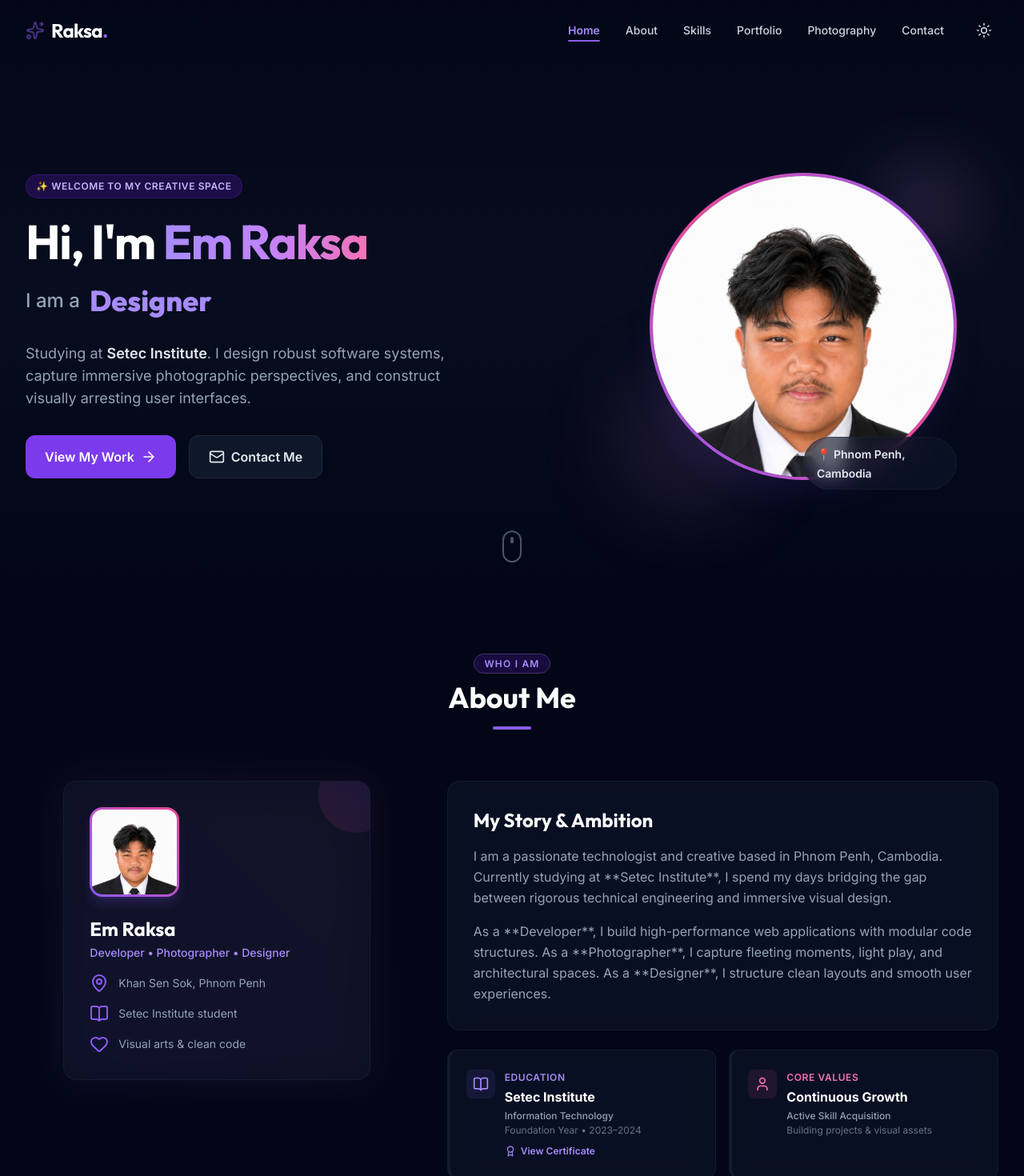
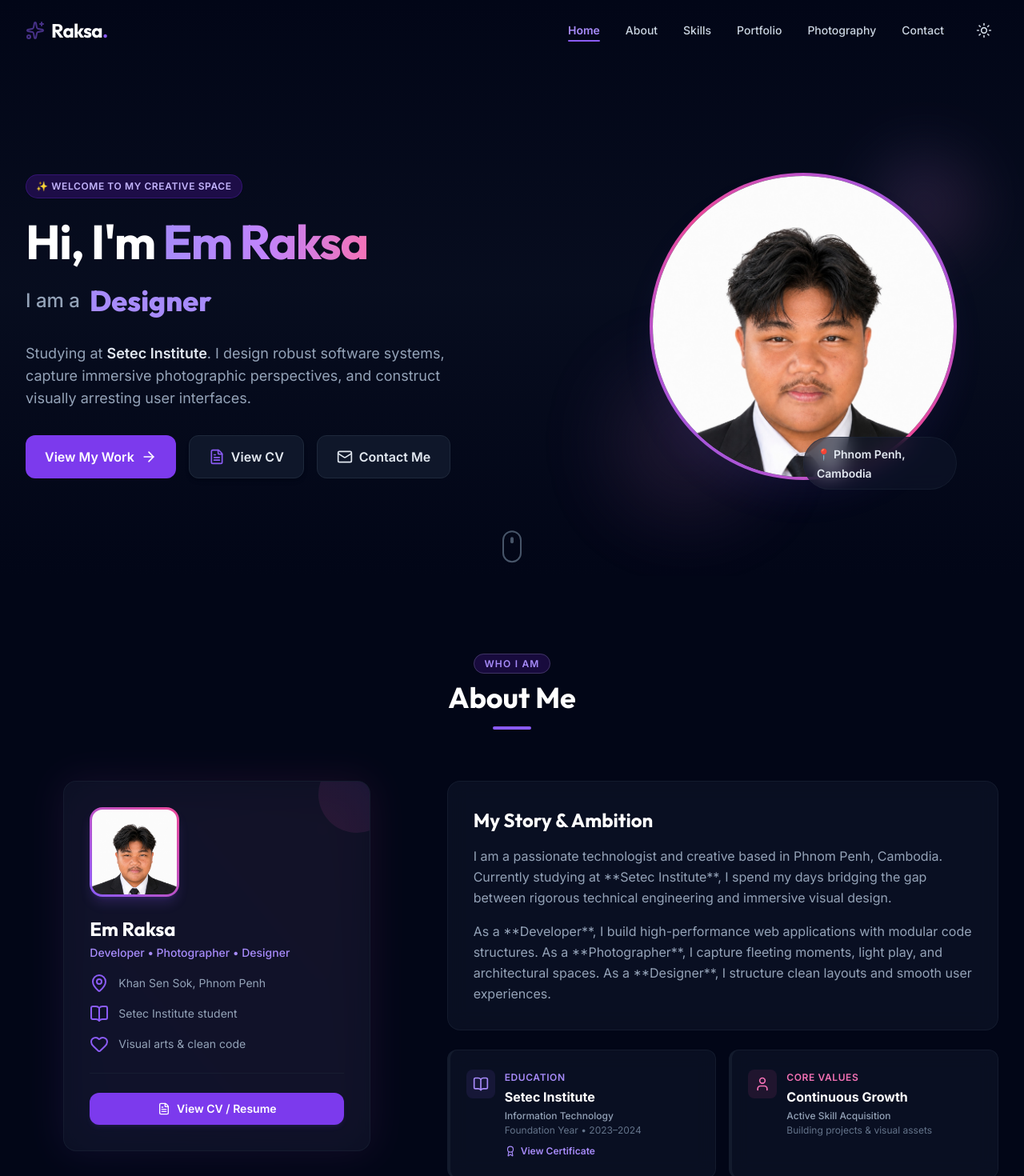
Before and after one commit to raksa99/My-Portfolio-EM-RAKSA, a React (Vite) app: page / in a window 1280 px wide. Shown: the top 1470 px of the page at 80% size. Built offline with nearby package versions, Linux system fonts and the light colour scheme.

Commit message:
feat: add CV viewer and download capability

```diff
--- a/src/components/About.tsx
+++ b/src/components/About.tsx
@@ -1,6 +1,6 @@
 import { useState } from 'react';
 import { motion, AnimatePresence } from 'framer-motion';
-import { BookOpen, User, MapPin, Heart, Award, X, ChevronLeft, ChevronRight } from 'lucide-react';
+import { BookOpen, User, MapPin, Heart, Award, X, ChevronLeft, ChevronRight, FileText } from 'lucide-react';
 
 const row1Items = [
   'C++', 'C#', 'Java', 'HTML', 'CSS', 'JavaScript',
@@ -112,6 +112,19 @@ export default function About() {
                     <Heart className="h-4.5 w-4.5 text-primary-500 flex-shrink-0" />
                     <span>Visual arts & clean code</span>
                   </div>
+                </div>
+
+                {/* CV Action Button */}
+                <div className="mt-6 pt-6 border-t border-slate-200/50 dark:border-slate-800/50">
+                  <a
+                    href="/cv.pdf"
+                    target="_blank"
+                    rel="noopener noreferrer"
+                    className="inline-flex items-center justify-center w-full px-4 py-2.5 rounded-xl text-sm font-semibold text-white bg-primary-600 hover:bg-primary-700 active:bg-primary-800 shadow-md shadow-primary-500/10 hover:shadow-lg transition-all duration-300 group"
+                  >
+                    <FileText className="mr-2 h-4 w-4" />
+                    <span>View CV / Resume</span>
+                  </a>
                 </div>
               </div>
             </div>
--- a/src/components/Hero.tsx
+++ b/src/components/Hero.tsx
@@ -1,6 +1,6 @@
 import { useEffect, useState } from 'react';
 import { motion, AnimatePresence } from 'framer-motion';
-import { ArrowRight, Mail } from 'lucide-react';
+import { ArrowRight, Mail, FileText } from 'lucide-react';
 
 const roles = ['Developer', 'Photographer', 'Designer'];
 
@@ -80,7 +80,7 @@ export default function Hero() {
             </p>
 
             {/* CTAs */}
-            <div className="flex flex-col sm:flex-row gap-4">
+            <div className="flex flex-col sm:flex-row flex-wrap gap-4">
               <button
                 onClick={() => handleScrollTo('portfolio')}
                 className="inline-flex items-center justify-center px-6 py-3.5 rounded-xl text-base font-semibold text-white bg-primary-600 hover:bg-primary-700 active:bg-primary-800 shadow-lg shadow-primary-500/25 dark:shadow-none hover:shadow-xl hover:shadow-primary-500/30 transition-all duration-300 group"
@@ -88,6 +88,16 @@ export default function Hero() {
                 <span>View My Work</span>
                 <ArrowRight className="ml-2 h-5 w-5 transition-transform duration-300 group-hover:translate-x-1" />
               </button>
+
+              <a
+                href="/cv.pdf"
+                target="_blank"
+                rel="noopener noreferrer"
+                className="inline-flex items-center justify-center px-6 py-3.5 rounded-xl text-base font-semibold text-slate-700 dark:text-slate-200 hover:text-slate-900 dark:hover:text-white bg-white dark:bg-slate-900 hover:bg-slate-50 dark:hover:bg-slate-800/80 border border-slate-200 dark:border-slate-800 shadow-md transition-all duration-300 group"
+              >
+                <FileText className="mr-2 h-5 w-5 text-primary-500 group-hover:text-primary-600 transition-colors" />
+                <span>View CV</span>
+              </a>
 
               <button
                 onClick={() => handleScrollTo('contact')}
```
Also changed, not shown: 1 other file (tests, documents, lock files or other folders).
